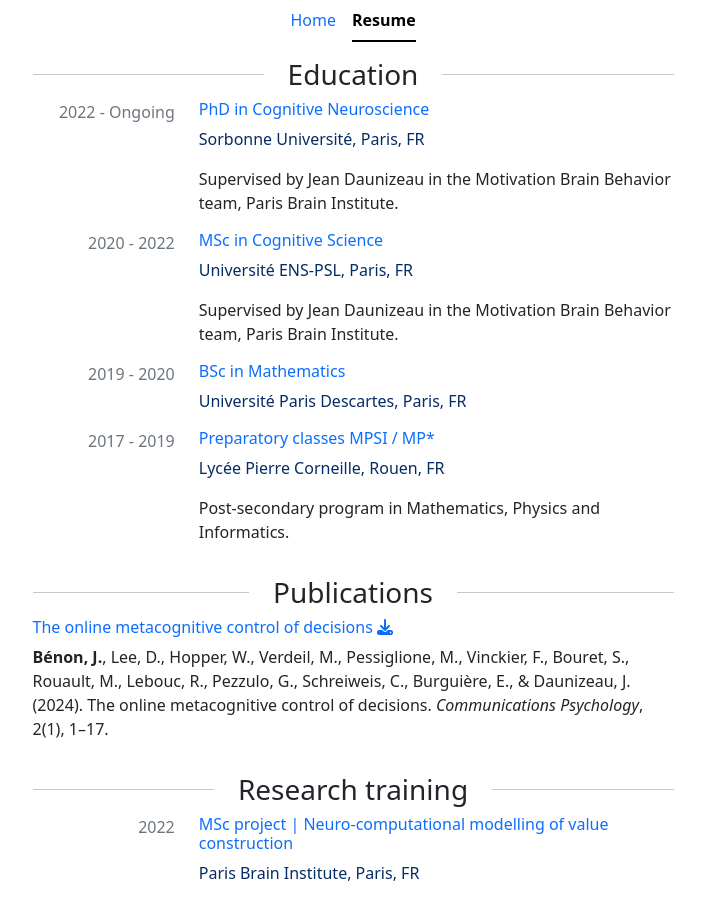
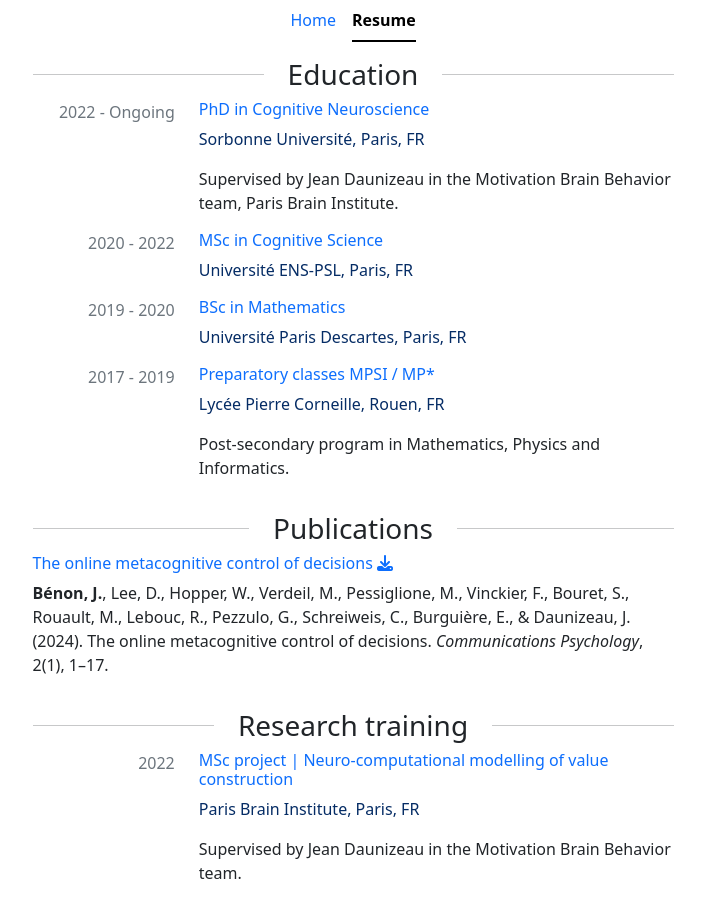
Before and after one commit to jbenon/jbenon.github.io, a Jekyll site: the page built from resume.html, in a window 1280 px wide and 900 px high. Shown: the whole window, without its empty margins (287-992 px from the left). Built offline with Jekyll 4.4.1, drawn with Linux system fonts in a browser that asks for light colours; nearby versions of some CDN libraries.

```diff
--- a/_data/resume.yml
+++ b/_data/resume.yml
@@ -3,7 +3,6 @@
   items:
     - title: PhD in Cognitive Neuroscience
       title-link: https://sites.google.com/site/motivationbrainbehavior/
-      title-link-hover: My lab website
       date: 2022 - Ongoing
       place: Sorbonne Université, Paris, FR
       details: >
@@ -11,8 +10,6 @@
     - title: MSc in Cognitive Science
       date: 2020 - 2022
       place: Université ENS-PSL, Paris, FR
-      details: >
-        Supervised by Jean Daunizeau in the Motivation Brain Behavior team, Paris Brain Institute.
     - title: BSc in Mathematics
       date: 2019 - 2020
       place: Université Paris Descartes, Paris, FR
```
